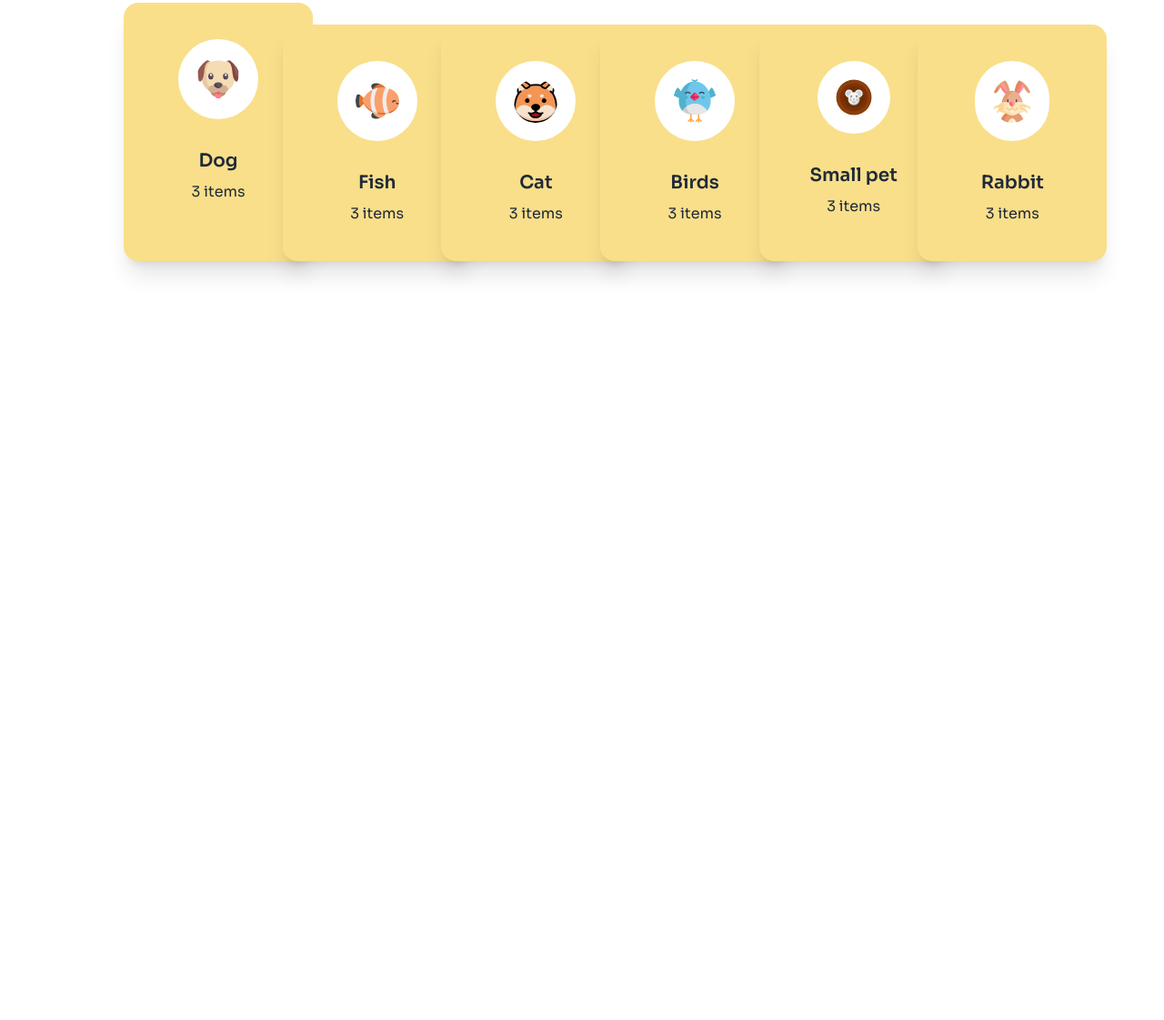
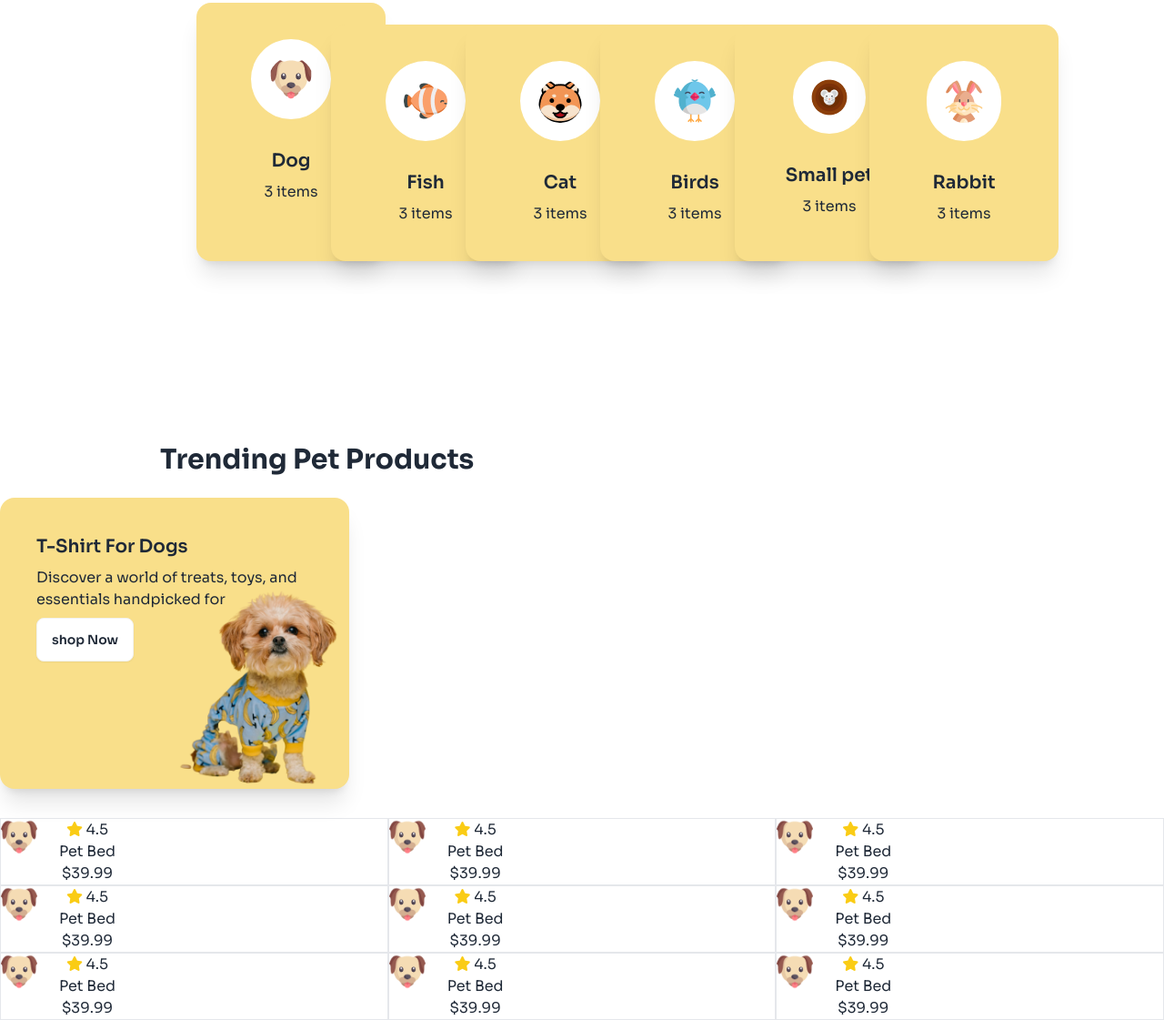
Before and after one commit to GD-gm/Browse4pet, a plain HTML site: page index.html in a window 1280 px wide. Shown: the part 1134-2255 px from the top of the page at 91% size. Before the commit the page ends 1517 px from the top, so only its background shows below. Drawn offline with nearby package versions, Linux system fonts and the light colour scheme.

Commit message:
price section

```diff
--- a/index.html
+++ b/index.html
@@ -143,10 +143,10 @@
         <!-- category card -->
          <section class="lg:p-24 ">
             <!-- title -->
-             <h3 class="font-bold text-3xl mb-20 p-6 lg:pl-44">Browse By Categories</h3>
+             <h3 class="font-bold text-3xl  p-6 lg:pl-44">Browse By Categories</h3>
 
              <!-- card container -->
-              <div class="grid ml-10 lg:grid-cols-6 space-y-6 grid-cols-2 ">
+              <div class="grid ml-10 lg:grid-cols-6 space-y-6 grid-cols-2 lg:p-20 ">
 
 
             <!-- card1 -->
@@ -252,6 +252,159 @@
               </div>
          </section>
 
+         <!-- trending pet products -->
+          <section>
+
+            <!-- title -->
+            <h3 class="font-bold text-3xl  p-6 lg:pl-44">Trending Pet Products</h3>
+
+            <!-- content -->
+             <div class="flex w-full flex-col gap-8 lg: flex-row">
+                <!-- t-shirt card -->
+                <div class="card bg-[#F9DF8A] w-96 shadow-xl flex">
+
+                    <div class="h-80  relative p-10 space-y-2">
+                      <h2 class="card-title">T-Shirt For Dogs</h2>
+                      <p>Discover a world of treats, toys, and
+                         essentials handpicked for</p>
+                      <div class="card-actions justify-start">
+                        <button class="btn bg-white">shop Now</button>
+                      </div>
+
+                     </div>
+
+                     <figure>
+                        <img class="w-52  absolute top-7 left-48"
+                          src="c1-assets/cute-pet-small.png"
+                          alt="" />
+                      </figure>
+                  </div>
+
+                  <!-- price card -->
+
+                <div class="grid grid-cols-2 lg:grid-cols-3                   ">
+                 <!-- card 1 -->
+                 <div class="flex gap-6 text-center bg-white border border-gray-200">
+                    <img class="w-10 h-10" src="c1-assets/dog-cartoon.png" alt="">
+                    <!-- text -->
+
+                     <div><i  class="fa-solid fa-star text-yellow-400"></i>
+                        4.5
+                        <h6>Pet Bed</h6>
+                        $39.99
+                    </div>
+
+                 </div>
+
+                 <!-- card2 -->
+                 <div class="flex gap-6 text-center bg-white border border-gray-200">
+                    <img class="w-10 h-10" src="c1-assets/dog-cartoon.png" alt="">
+                    <!-- text -->
+
+                     <div><i  class="fa-solid fa-star text-yellow-400"></i>
+                        4.5
+                        <h6>Pet Bed</h6>
+                        $39.99
+                    </div>
+
+                 </div>
+
+                  <!-- card3 -->
+                  <div class="flex gap-6 text-center bg-white border border-gray-200">
+                    <img class="w-10 h-10" src="c1-assets/dog-cartoon.png" alt="">
+                    <!-- text -->
+
+                     <div><i  class="fa-solid fa-star text-yellow-400"></i>
+                        4.5
+                        <h6>Pet Bed</h6>
+                        $39.99
+                    </div>
+
+                 </div>
+                  <!-- card4 -->
+                  <div class="flex gap-6 text-center bg-white border border-gray-200">
+                    <img class="w-10 h-10" src="c1-assets/dog-cartoon.png" alt="">
+                    <!-- text -->
+
+                     <div><i  class="fa-solid fa-star text-yellow-400"></i>
+                        4.5
+                        <h6>Pet Bed</h6>
+                        $39.99
+                    </div>
+
+                 </div>
+
+                  <!-- card5-->
+                  <div class="flex gap-6 text-center bg-white border border-gray-200">
+                    <img class="w-10 h-10" src="c1-assets/dog-cartoon.png" alt="">
+                    <!-- text -->
+
+                     <div><i  class="fa-solid fa-star text-yellow-400"></i>
+                        4.5
+                        <h6>Pet Bed</h6>
+                        $39.99
+                    </div>
+
+                 </div>
+
+                  <!-- card6-->
+                  <div class="flex gap-6 text-center bg-white border border-gray-200">
+                    <img class="w-10 h-10" src="c1-assets/dog-cartoon.png" alt="">
+                    <!-- text -->
+
+                     <div><i  class="fa-solid fa-star text-yellow-400"></i>
+                        4.5
+                        <h6>Pet Bed</h6>
+                        $39.99
+                    </div>
+
+                 </div>
+
+                  <!-- card7 -->
+                  <div class="flex gap-6 text-center bg-white border border-gray-200">
+                    <img class="w-10 h-10" src="c1-assets/dog-cartoon.png" alt="">
+                    <!-- text -->
+
+                     <div><i  class="fa-solid fa-star text-yellow-400"></i>
+                        4.5
+                        <h6>Pet Bed</h6>
+                        $39.99
+                    </div>
+
+                 </div>
+
+                  <!-- card8-->
+                  <div class="flex gap-6 text-center bg-white border border-gray-200">
+                    <img class="w-10 h-10" src="c1-assets/dog-cartoon.png" alt="">
+                    <!-- text -->
+
+                     <div><i  class="fa-solid fa-star text-yellow-400"></i>
+                        4.5
+                        <h6>Pet Bed</h6>
+                        $39.99
+                    </div>
+
+                 </div>
+
+                  <!-- card9-->
+                  <div class="flex gap-6 text-center bg-white border border-gray-200">
+                    <img class="w-10 h-10" src="c1-assets/dog-cartoon.png" alt="">
+                    <!-- text -->
+
+                     <div><i  class="fa-solid fa-star text-yellow-400"></i>
+                        4.5
+                        <h6>Pet Bed</h6>
+                        $39.99
+                    </div>
+
+                 </div>
+
+                  </div>
+
+             </div>
+
+
+          </section>
 
 
       </main>
```
